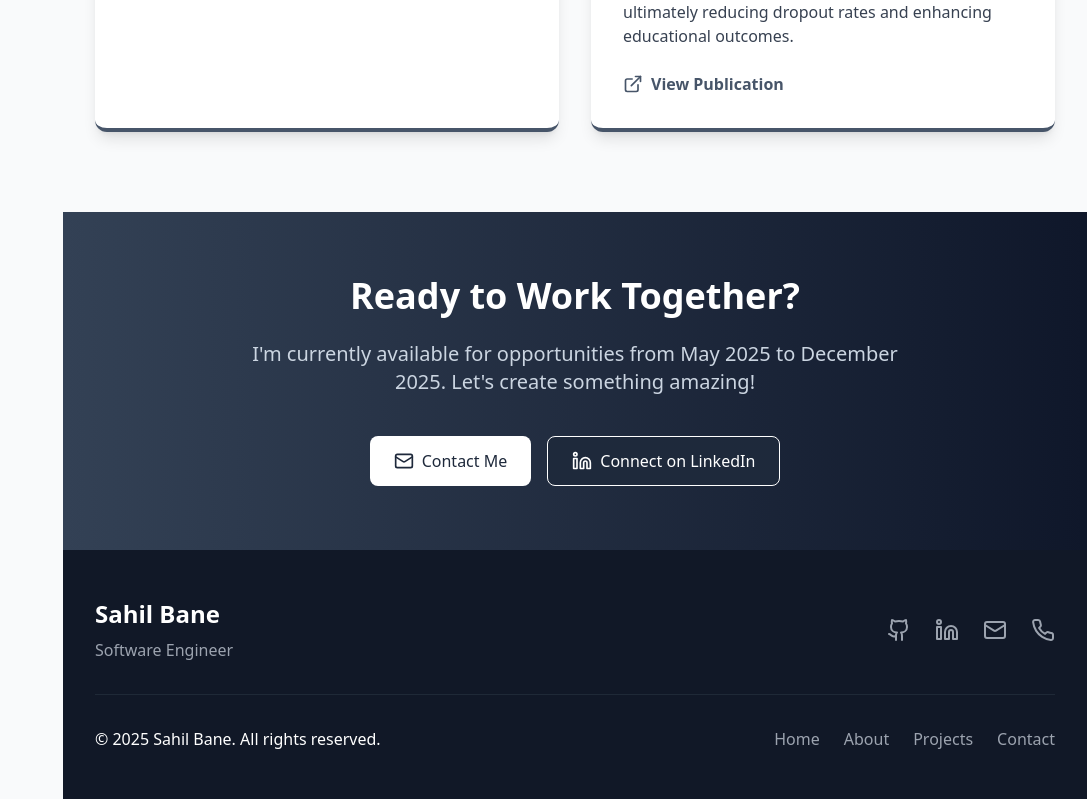
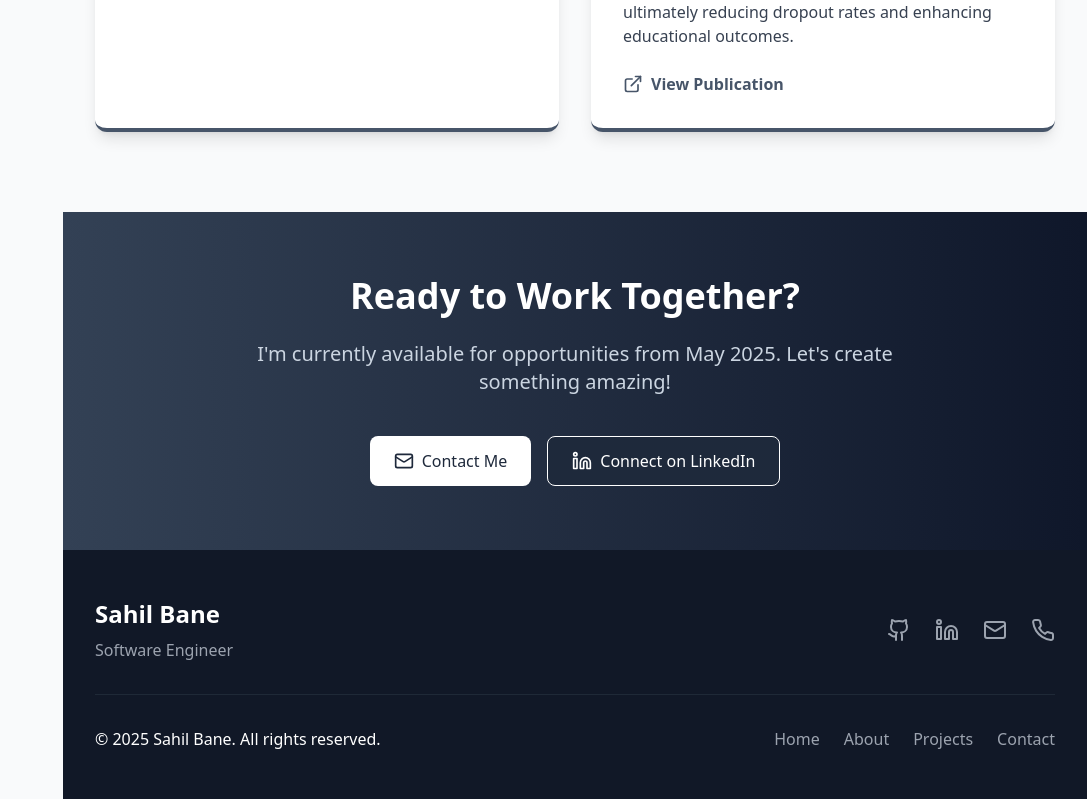
Before and after one commit to SahilBane2002/Portfolio, a React (Vite) app: page / in a window 1280 px wide. Shown: the part 5584-6383 px from the top of the page, without its empty margins (193-1280 px from the left). Built offline with nearby package versions, Linux system fonts and the light colour scheme.

Commit message:
Removed December 2025

```diff
--- a/src/App.tsx
+++ b/src/App.tsx
@@ -1436,7 +1436,7 @@ function App() {
           <div className="max-w-7xl mx-auto px-4 sm:px-6 lg:px-8 text-center">
             <h2 className="text-3xl font-bold sm:text-4xl mb-6">Ready to Work Together?</h2>
             <p className="text-xl text-slate-300 mb-10 max-w-2xl mx-auto">
-              I'm currently available for opportunities from May 2025 to December 2025. Let's create something amazing!
+              I'm currently available for opportunities from May 2025. Let's create something amazing!
             </p>
             <div className="flex flex-wrap justify-center gap-4">
               <a
```
